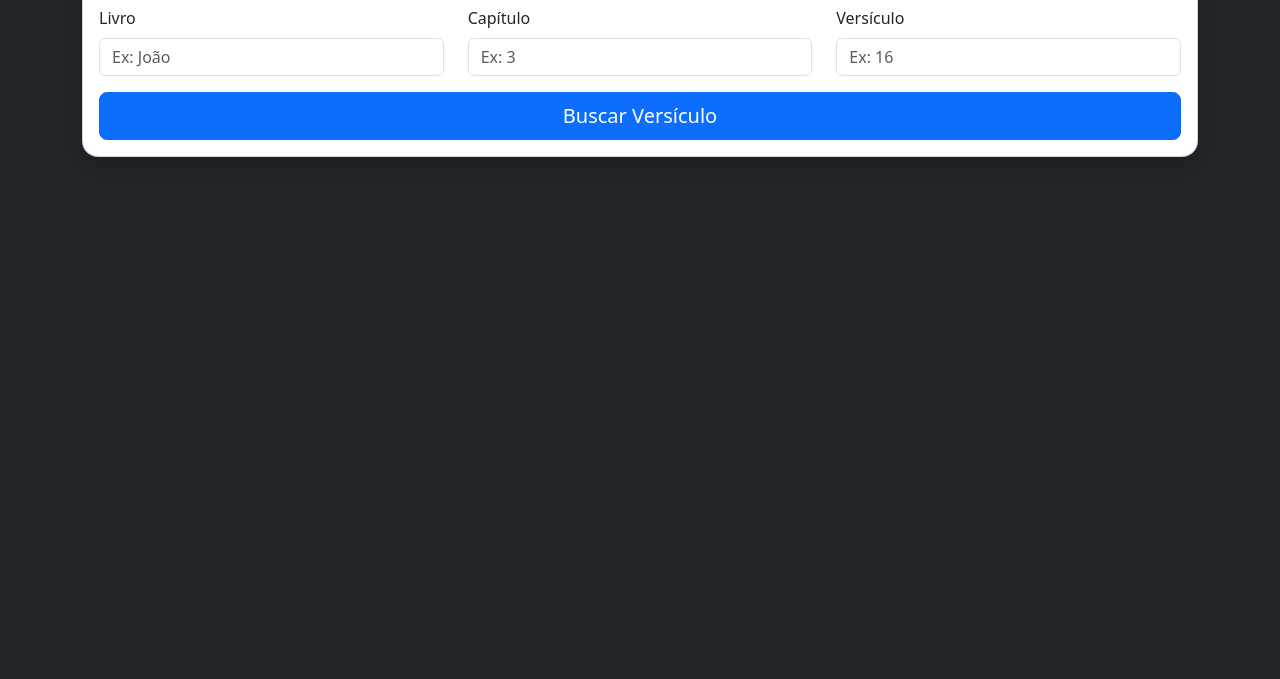
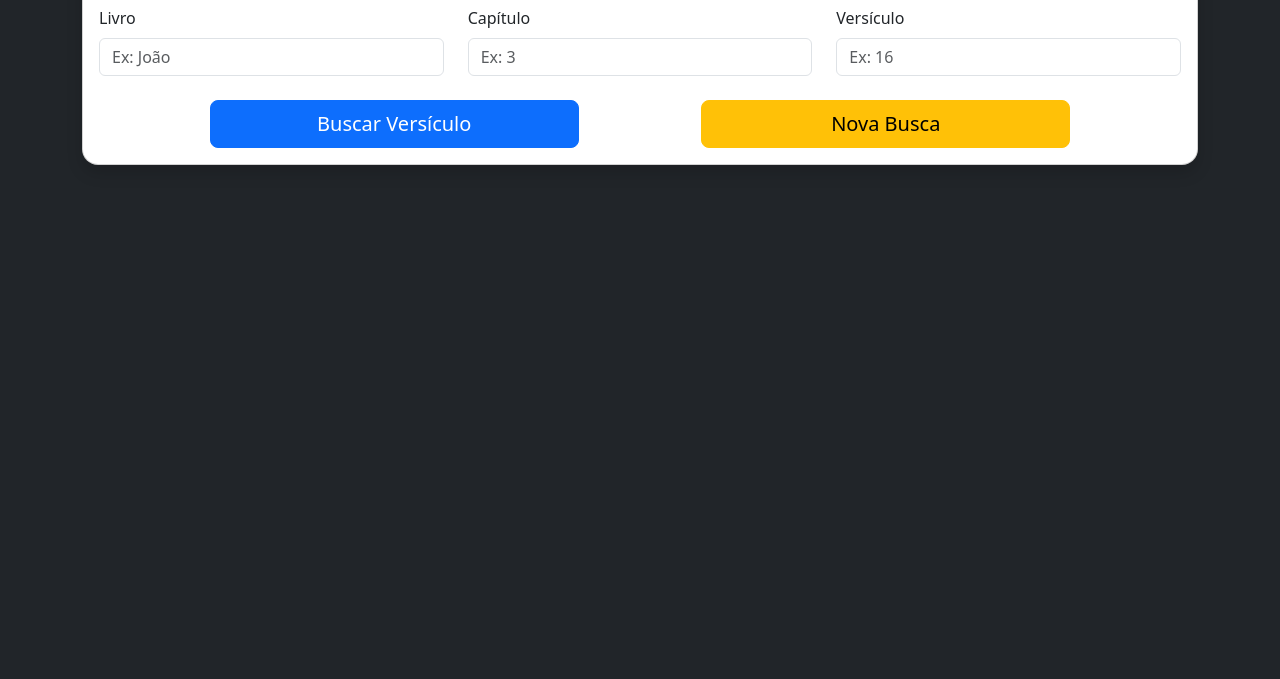
Before and after one commit to sCube-dv/prog-web-ii, a plain HTML site: page desafio-apis-publicas-github/index.html in a window 1280 px wide. Shown: the part 121-800 px from the top of the page. Drawn offline with nearby package versions, Linux system fonts and the light colour scheme.

Commit message:
ajustes, botao nova busca

```diff
--- a/desafio-apis-publicas-github/index.html
+++ b/desafio-apis-publicas-github/index.html
@@ -31,8 +31,10 @@
                             <input type="number" class="form-control" id="versiculo" placeholder="Ex: 16" required>
                         </div>
                     </div>
-                    <div class="d-grid">
-                        <button type="submit" class="btn btn-primary btn-lg">Buscar Versículo</button>
+                    <div class="d-flex justify-content-evenly row">
+                        <button type="submit" class="btn btn-primary btn-lg col-md-4 mt-2">Buscar Versículo</button>
+                        <button type="reset" class="btn btn-warning btn-lg col-md-4 mt-2" onclick="novaBusca()">Nova
+                            Busca</button>
                     </div>
                 </form>
 
--- a/desafio-apis-publicas-github/script.js
+++ b/desafio-apis-publicas-github/script.js
@@ -28,3 +28,8 @@ document.getElementById('versiculoForm').addEventListener('submit', async functi
         console.error(err);
     }
 });
+
+const novaBusca = () => {
+    document.getElementById('resultado').style.display = 'none';
+    document.getElementById('erro').style.display = 'none';
+}
```
